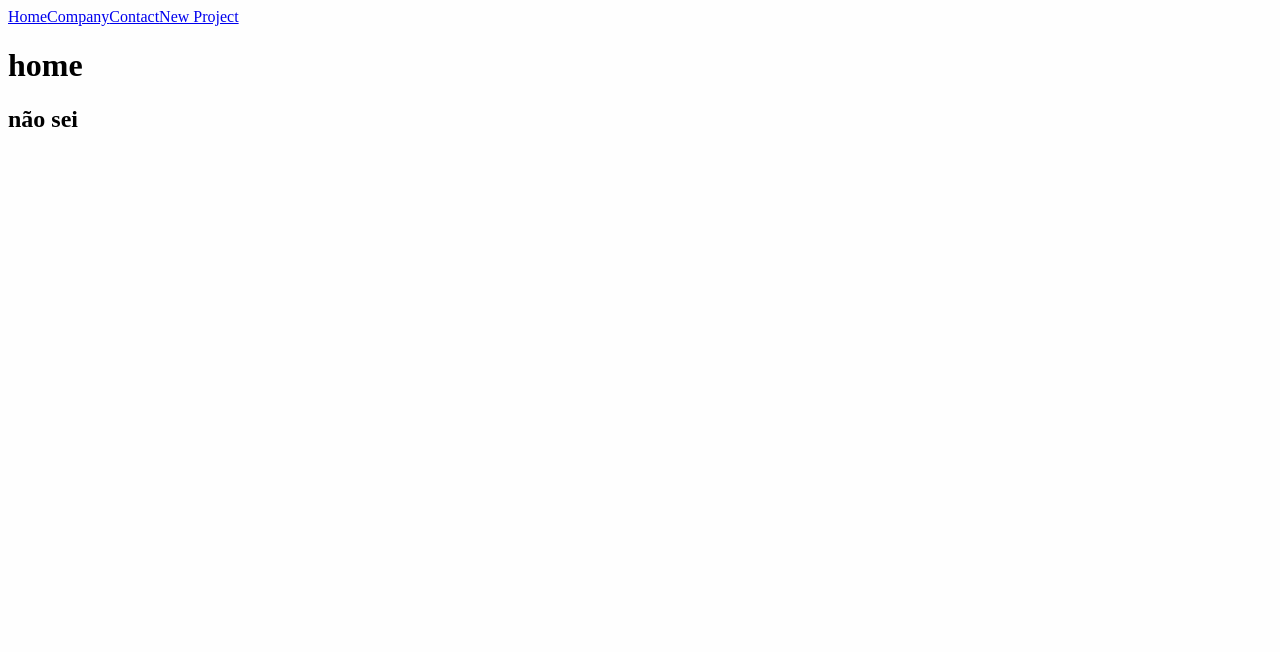
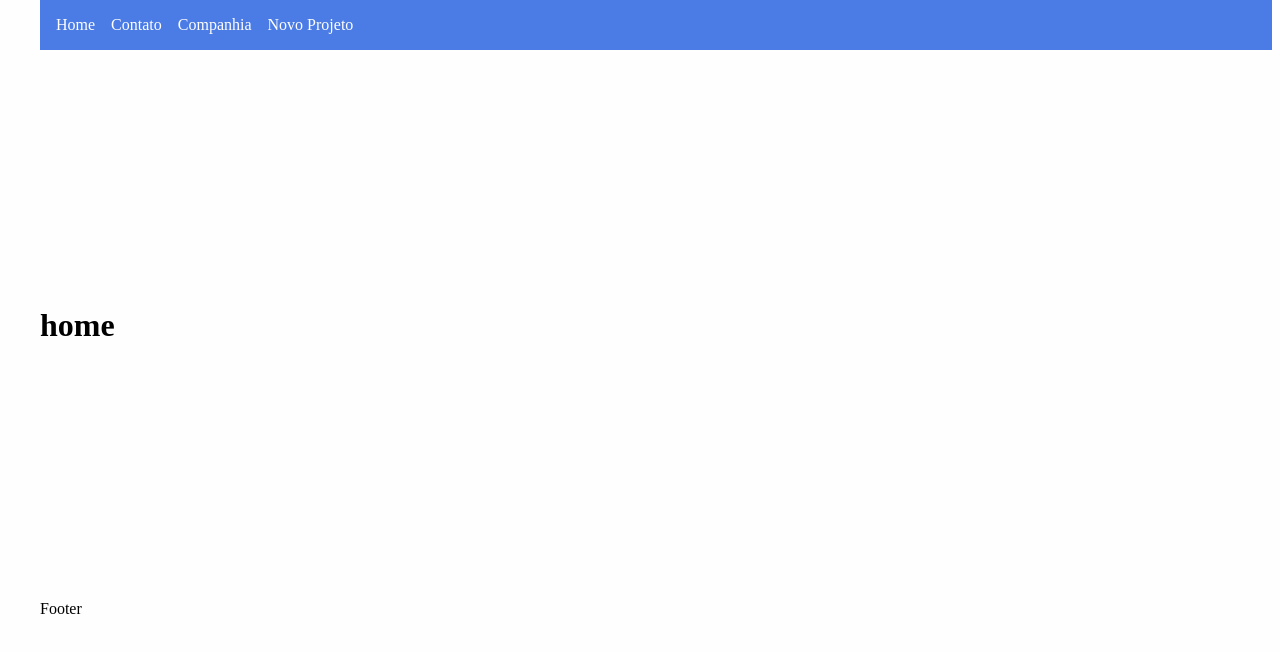
Before and after one commit to Doge-Sma/Task_Management-, a React (Create React App) app: page / in a window 1280 px wide. Shown: the top 652 px of the page. Built offline with nearby package versions, Linux system fonts and the light colour scheme.

Commit message:
configuracao dos conteiners, com inicio da configuracao da navbar e suas rotas de paginas iniciais e base

```diff
--- a/src/App.js
+++ b/src/App.js
@@ -1,6 +1,6 @@
-import { BrowserRouter, Routes, Route, Link } from 'react-router-dom'
+import { BrowserRouter, Routes, Route } from 'react-router-dom'
 
-import './styles/global.css';
+
 
 import Home from './components/pages/Home';
 import Company from './components/pages/Company';
@@ -8,25 +8,29 @@ import Contact from './components/pages/Contact';
 import NewProject from './components/pages/NewProject';
 
 import Container from './components/layout/Container';
-
+import Navbar from './components/layout/NavBar';
+import Footer from './components/layout/Footer'
 function App() {
   return (
-    <Container customClass = "min-height">
       <BrowserRouter>
-        <div>
-          <Link to="/">Home</Link>
-          <Link to="/company">Company</Link>
-          <Link to="/contact">Contact</Link>
-          <Link to="/newproject">New Project</Link>
-        </div>
+
+    <Container customClass="min-height">
+
+
+        <Navbar />
         <Routes>
           <Route exact path="/" element={<Home />} />
           <Route exact path="/company" element={<Company />} />
           <Route exact path="/contact" element={<Contact />} />
           <Route exact path="/newproject" element={<NewProject />} />
         </Routes>
+
+        </Container>
+        <Footer />
       </BrowserRouter>
-    </Container>
+
+
+
   );
 }
 
--- a/src/components/layout/Container.js
+++ b/src/components/layout/Container.js
@@ -1,4 +1,4 @@
-import styles from './ContainerModules.css'
+import styles from './Container.module.css'
 
 
 function Container(props) {
--- a/src/components/layout/ContainerModules.css
+++ b/src/components/layout/Container.module.css
@@ -4,11 +4,9 @@
     justify-content: space-between;
     margin: 0 auto;
     flex-wrap: wrap;
+
 }
 
-.min-height {
-    min-height: 75%;
-}
 
 .start {
     justify-content: flex-start;
@@ -18,3 +16,6 @@
     flex-direction: column;
     justify-content: flex-start;
 }
+.min-height {
+    min-height: 75%;
+}
--- /dev/null
+++ b/src/components/layout/Footer.js
@@ -0,0 +1,9 @@
+import Container from "./Container"
+
+export default function Footer(){
+    return (
+    <Container customClass="footer">
+        <p>Footer</p>
+    </Container>
+    )
+}
--- /dev/null
+++ b/src/components/layout/NavBar.js
@@ -0,0 +1,18 @@
+import { Link } from "react-router-dom"
+import Container from "./Container"
+import styles from './NavBar.module.css'
+
+export default function NavBar() {
+    return (
+        <nav class={styles.navbar}>
+            <Container>
+                <ul class={styles.list}>
+                    <li class={styles.item}><Link to="/">Home</Link></li>
+                    <li class={styles.item}><Link to="/contact">Contato</Link></li>
+                    <li class={styles.item}><Link to="/company">Companhia</Link></li>
+                    <li class={styles.item}><Link to="/newproject">Novo Projeto</Link></li>
+                </ul>
+            </Container>
+        </nav>
+    )
+}
--- /dev/null
+++ b/src/components/layout/NavBar.module.css
@@ -0,0 +1,26 @@
+.navbar{
+    display: flex;
+    justify-content: space-between;
+    background-color: var(--blue-400);
+    padding: 1em;
+    height: 40%;
+}
+
+.list {
+    display: flex;
+    list-style: none;
+    align-items: center;
+}
+
+.item{
+    margin-right: 1em;
+
+}
+.item a{
+    color: var(--white-100);
+    text-decoration: none;
+}
+.item a:hover{
+    color: var(--blue-600);
+    text-decoration: none;
+}
--- a/src/components/pages/Home.js
+++ b/src/components/pages/Home.js
@@ -2,7 +2,6 @@
     return(
     <div>
         <h1>home</h1>
-        <h2>não sei</h2>
     </div>
     );
 
--- a/src/styles/global.css
+++ b/src/styles/global.css
@@ -1,3 +1,9 @@
+*{
+    padding: 0;
+    margin: 0;
+    box-sizing: border-box;
+}
+
 :root {
     --blue-400: #4B7BE5;
     --blue-600: #456dc5;
@@ -14,7 +20,6 @@ body {
     background-color: var(--white-100);
 }
 
-body #root{
-    width: 100%;
+html,body,#root{
     height: 100%;
 }
```
Also changed, not shown: src/index.jsx (+8 -1 lines), src/components/layout/Footer.module.css (added).
